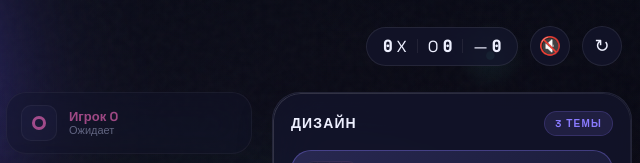
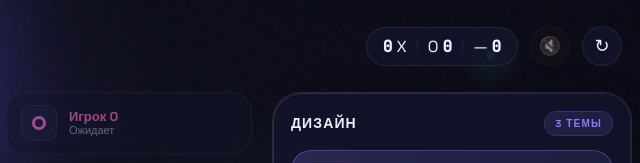
Before and after one commit to trollpom/-, a website built with Vite: page index.html in a window 1280 px wide. Both pictures are taken after a click on the button "Звук". Shown: the top 163 px of the page, 630-1270 px from the left. Built offline with nearby package versions, Linux system fonts and the light colour scheme; animation ran at ten frames a second; some icons are missing.

Commit message:
style: sound button muted state
Co-authored-by: arena-agent <297053741+arena-agent@users.noreply.github.com>

```diff
--- a/style.css
+++ b/style.css
@@ -160,6 +160,7 @@ body{
   display:grid; place-items:center; font-size:18px; backdrop-filter: blur(12px);
   transition:.2s;
 }
+.btn-icon.muted{opacity:.5; filter: grayscale(.8)}
 .btn-icon:hover{transform: scale(1.05) rotate(12deg); border-color: var(--accent)}
 
 .app{
```
